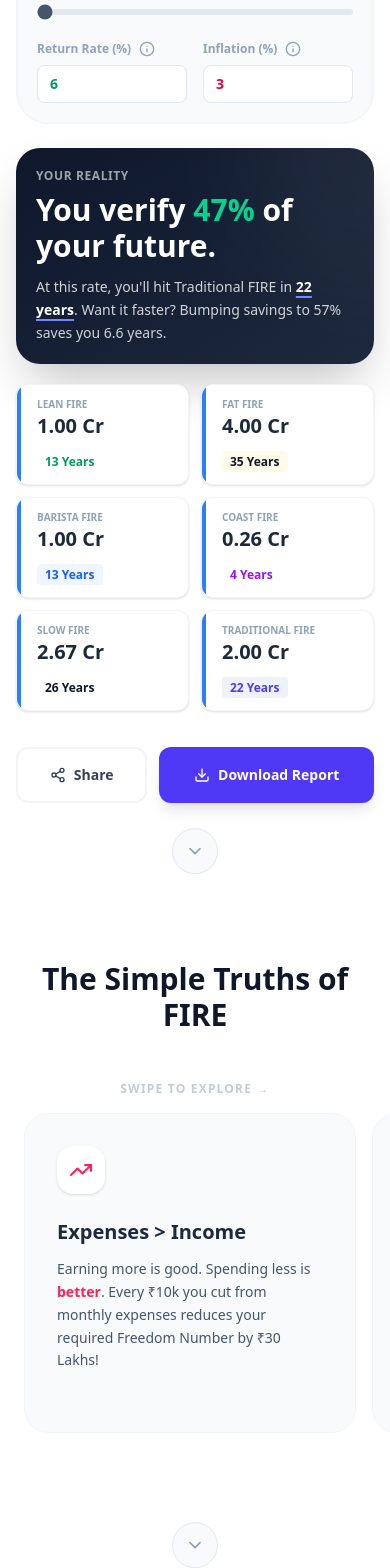
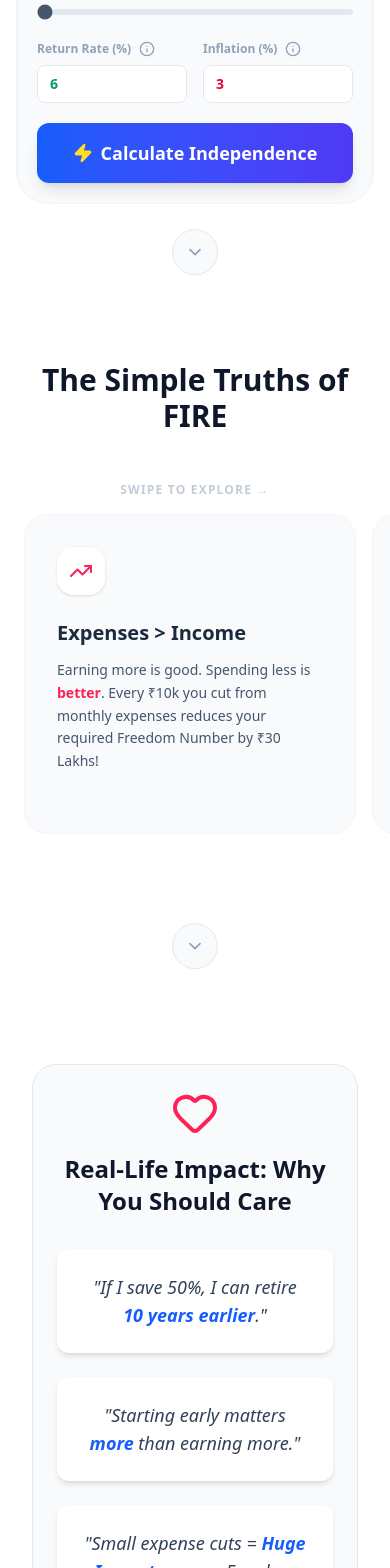
Before and after one commit to Rebaka8/retirement-calculator-app, a React (Vite) app: page / in a window 390 px wide. Shown: the part 6100-7668 px from the top of the page. Built offline with nearby package versions, Linux system fonts and the light colour scheme.

Commit message:
made small enhancements

```diff
--- a/src/components/Calculator/FireWidget.jsx
+++ b/src/components/Calculator/FireWidget.jsx
@@ -52,11 +52,57 @@ const FireWidget = () => {
         }
     }, []);
 
+
     const [mode, setMode] = useState(() => {
         const p = new URLSearchParams(window.location.search);
         return p.get('mode') === 'goal' ? 'goal' : 'income';
     });
 
+    const [showResults, setShowResults] = useState(false);
+    const [touched, setTouched] = useState(false);
+
+    // Validation Logic
+    const validate = () => {
+        const errors = {};
+        const isNum = (v) => v !== "" && v !== null && !isNaN(Number(v));
+
+        if (mode === 'income') {
+            if (!isNum(data.currentAge)) errors.currentAge = "Age is required";
+            if (!isNum(data.annualIncome)) errors.annualIncome = "Income is required";
+            if (!isNum(data.annualExpenses)) errors.annualExpenses = "Expenses are required";
+        } else {
+            if (!isNum(data.targetCorpus)) errors.targetCorpus = "Target is required";
+            if (!isNum(data.yearsToRetire)) errors.yearsToRetire = "Years are required";
+        }
+
+        // Global
+        if (!isNum(data.investmentReturnRate)) errors.investmentReturnRate = "Return Rate required";
+        if (!isNum(data.inflationRate)) errors.inflationRate = "Inflation required";
+
+        return errors;
+    };
+
+    const errors = validate();
+    const isValid = Object.keys(errors).length === 0;
+
+    const handleCalculate = () => {
+        setTouched(true);
+        if (isValid) {
+            setShowResults(true);
+            // Scroll to top of widget on mobile to simulate page change
+            const widget = document.getElementById('fire-widget');
+            if (widget && window.innerWidth < 1024) {
+                widget.scrollIntoView({ behavior: 'smooth' });
+            }
+        }
+    };
+
+    const handleInputChange = (field, value) => {
+        updateData(field, value);
+        // setShowResults(false); // OPTIONAL: If we want to stay on result page while editing (desktop), keep true.
+        // But for mobile "Page" logic, if they edit, they are on Input "Page".
+        setShowResults(false);
+    };
 
     // Initial Loading Guard
     if (!data || !fireNumbers) return <div className="p-12 text-center text-slate-400">Loading Calculator...</div>;
@@ -255,7 +301,7 @@ const FireWidget = () => {
     };
 
     return (
-        <section className="py-8 bg-white relative">
+        <section id="fire-widget" className="py-8 bg-white relative">
             {/* Action Toast */}
             <AnimatePresence>
                 {toastMsg && (
@@ -363,7 +409,7 @@ const FireWidget = () => {
                 <div className="grid grid-cols-1 lg:grid-cols-12 gap-6 lg:gap-8">
 
                     {/* LEFT COLUMN: Inputs (Span 5) */}
-                    <div className="lg:col-span-5 space-y-5">
+                    <div className={`lg:col-span-5 space-y-5 ${showResults ? 'hidden lg:block' : 'block'}`}>
 
                         <div className="bg-slate-50 p-5 md:p-6 rounded-[2rem] border border-slate-100 shadow-inner space-y-5">
 
@@ -484,11 +530,33 @@ const FireWidget = () => {
                                     </div>
                                 </div>
                             </div>
+
+                            <button
+                                onClick={handleCalculate}
+                                disabled={!isValid}
+                                className={`lg:hidden w-full py-4 rounded-xl font-bold text-lg shadow-lg transition-all transform active:scale-95 flex items-center justify-center gap-2
+                                    ${isValid
+                                        ? 'bg-gradient-to-r from-blue-600 to-indigo-600 text-white hover:shadow-indigo-200 hover:-translate-y-1'
+                                        : 'bg-slate-200 text-slate-400 cursor-not-allowed'}`}
+                            >
+                                <Zap className={`w-5 h-5 ${isValid ? 'text-yellow-300 fill-current' : ''}`} />
+                                {isValid ? 'Calculate Independence' : 'Enter Details...'}
+                            </button>
                         </div>
                     </div>
 
                     {/* RIGHT COLUMN: Results (Span 7) */}
-                    <div className="lg:col-span-7 flex flex-col h-full space-y-5">
+                    <div className={`lg:col-span-7 flex flex-col h-full space-y-5 ${!showResults ? 'hidden lg:flex' : 'flex'}`}>
+
+                        {/* Mobile Back Button */}
+                        <div className="lg:hidden mb-2">
+                            <button
+                                onClick={() => setShowResults(false)}
+                                className="text-slate-500 font-bold text-sm flex items-center hover:text-indigo-600 transition-colors"
+                            >
+                                ← Edit Inputs
+                            </button>
+                        </div>
 
                         {/* DYNAMIC SUMMARY BLOCK */}
                         <div className="bg-gradient-to-br from-slate-900 to-slate-800 rounded-3xl p-5 md:p-6 text-white relative overflow-hidden shadow-2xl">
@@ -586,15 +654,13 @@ const FireWidget = () => {
                                 Download Report
                             </button>
                         </div>
+
                     </div>
                 </div>
 
-                {/* GRAPH REMOVED AS PER USER REQUEST */}
+                <ScrollArrow targetId="simple-truths" />
 
-                <ScrollArrow targetId="simple-truths" />
             </div>
-
-
         </section>
     );
 };
--- a/src/components/Landing/FAQ.jsx
+++ b/src/components/Landing/FAQ.jsx
@@ -34,11 +34,11 @@ const FAQ = () => {
     };
 
     return (
-        <section id="faq-section" className="py-20 bg-slate-50 border-t border-slate-200 scroll-mt-28">
+        <section id="faq-section" className="py-12 md:py-20 bg-slate-50 border-t border-slate-200 scroll-mt-28">
             <div className="max-w-3xl mx-auto px-6">
                 <div className="text-center mb-12">
                     <span className="text-slate-400 font-bold uppercase tracking-wider text-xs">Doubts?</span>
-                    <h2 className="text-3xl font-bold text-slate-900 mt-2">Frequently Asked Questions</h2>
+                    <h2 className="text-2xl md:text-3xl font-bold text-slate-900 mt-2">Frequently Asked Questions</h2>
                 </div>
 
                 <div className="space-y-4">
@@ -46,7 +46,7 @@ const FAQ = () => {
                         <div key={index} className="border border-slate-200 rounded-2xl overflow-hidden bg-white shadow-sm">
                             <button
                                 onClick={() => toggleFaq(index)}
-                                className="w-full flex justify-between items-center p-6 text-left hover:bg-slate-50 transition-colors"
+                                className="w-full flex justify-between items-center p-4 md:p-6 text-left hover:bg-slate-50 transition-colors"
                             >
                                 <span className="font-bold text-slate-800">{faq.q}</span>
                                 {openFaq === index ? <ChevronUp className="w-5 h-5 text-slate-500" /> : <ChevronDown className="w-5 h-5 text-slate-500" />}
@@ -59,7 +59,7 @@ const FAQ = () => {
                                         exit={{ height: 0, opacity: 0 }}
                                         className="overflow-hidden"
                                     >
-                                        <div className="p-6 pt-0 text-slate-600 text-sm leading-relaxed border-t border-slate-100">
+                                        <div className="p-4 md:p-6 pt-0 text-slate-600 text-sm leading-relaxed border-t border-slate-100">
                                             {faq.a}
                                         </div>
                                     </motion.div>
--- a/src/components/Landing/FireTypes.jsx
+++ b/src/components/Landing/FireTypes.jsx
@@ -161,7 +161,7 @@ const FireTypes = () => {
                                 exit={{ opacity: 0, scale: 0.9, y: 20 }}
                                 onClick={(e) => e.stopPropagation()}
                                 className={`
-                                    relative w-[90%] max-w-xl max-h-[75vh] flex flex-col rounded-[2rem] shadow-2xl
+                                    relative w-[85%] max-w-xl max-h-[75vh] flex flex-col rounded-[2rem] shadow-2xl
                                     bg-gradient-to-br ${selectedFireType.bgGradient} border border-white/50
                                     [&::-webkit-scrollbar]:hidden [-ms-overflow-style:none] [scrollbar-width:none]
                                     my-auto mx-auto
@@ -179,7 +179,7 @@ const FireTypes = () => {
 
                                 {/* Scrollable Content */}
                                 {/* ADDED pt-12 to fix "Edges Touching" on Mobile */}
-                                <div className="p-5 pt-12 md:p-6 pb-4 overflow-y-auto relative flex-1 [&::-webkit-scrollbar]:hidden [-ms-overflow-style:none] [scrollbar-width:none]">
+                                <div className="p-6 pt-12 md:p-8 pb-4 overflow-y-auto relative flex-1 [&::-webkit-scrollbar]:hidden [-ms-overflow-style:none] [scrollbar-width:none]">
                                     {/* Background Watermark */}
                                     <div className="absolute -bottom-10 -right-10 opacity-[0.05] transform rotate-12 pointer-events-none">
                                         {React.cloneElement(selectedFireType.icon, { size: 200, className: `text-black` })}
--- a/src/components/Landing/RealLifeImpacts.jsx
+++ b/src/components/Landing/RealLifeImpacts.jsx
@@ -6,9 +6,9 @@ const RealLifeImpacts = () => {
     return (
         <section id="real-life-impacts" className="py-12 bg-white scroll-mt-28">
             <div className="max-w-7xl mx-auto px-6">
-                <div className="bg-slate-50 border border-slate-200 rounded-3xl p-10 text-center">
+                <div className="bg-slate-50 border border-slate-200 rounded-3xl p-6 md:p-10 text-center mx-2 md:mx-0">
                     <Heart className="w-12 h-12 text-rose-500 mx-auto mb-4" />
-                    <h3 className="text-3xl font-bold text-slate-900 mb-8">Real-Life Impact: Why You Should Care</h3>
+                    <h3 className="text-2xl md:text-3xl font-bold text-slate-900 mb-8">Real-Life Impact: Why You Should Care</h3>
                     <div className="flex flex-col md:flex-row gap-6 justify-center">
                         <div className="bg-white p-6 rounded-xl shadow-md flex-1">
                             <p className="text-lg text-slate-700 italic">"If I save 50%, I can retire <span className="text-blue-600 font-bold">10 years earlier</span>."</p>
```
